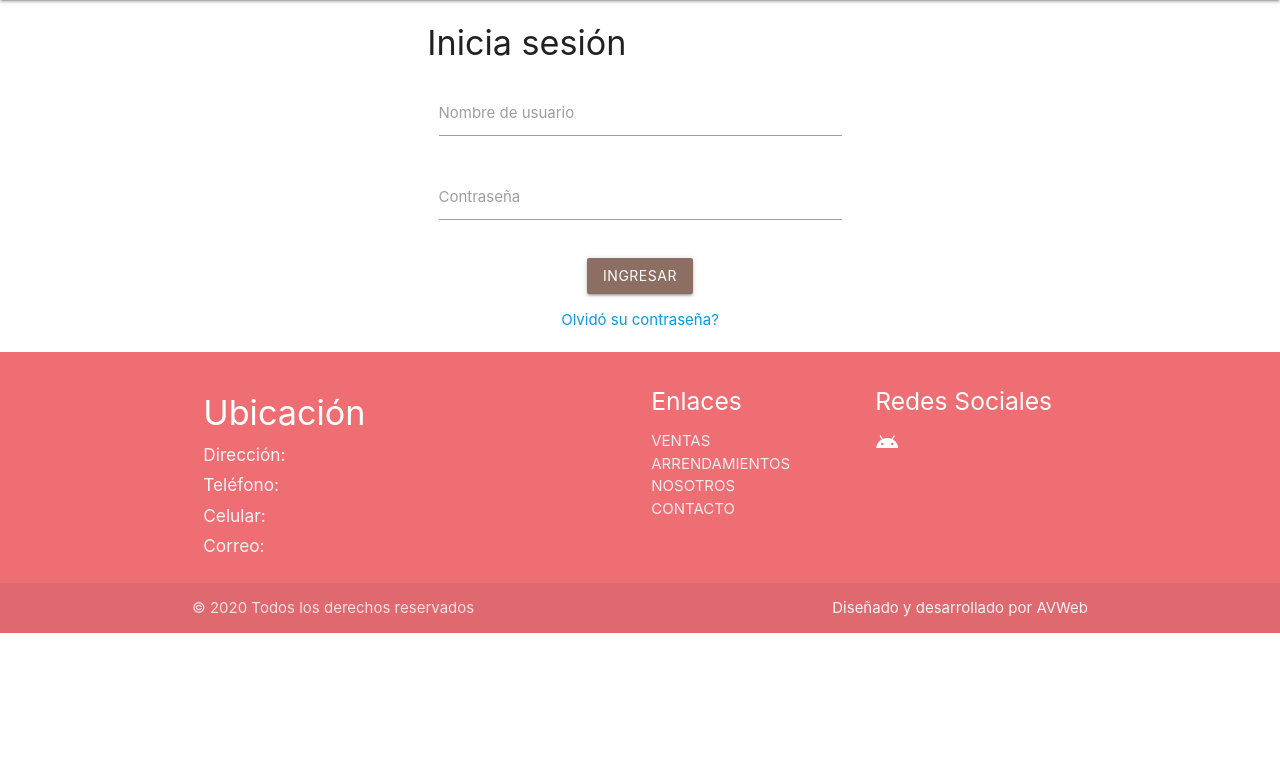
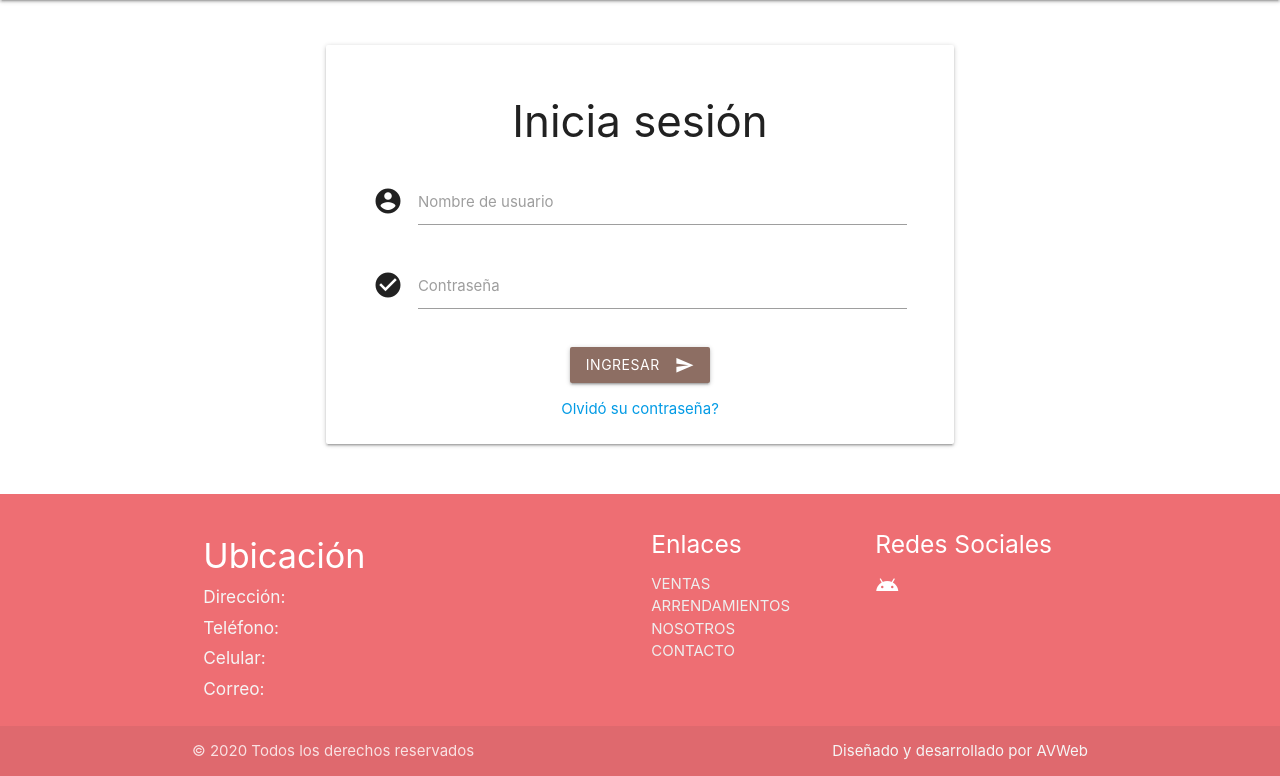
Before and after one commit to Vanne280/Proyecto-Inmobiliaria, a Django app: template templates/registration/login.html in a window 1280 px wide. Shown: the part 128-904 px from the top of the page. Before the commit the page ends 761 px from the top, so only its background shows below. Run offline with Django 3.2, Linux system fonts and the light colour scheme; the template is opened without the code that fills it, so the values that code supplies are empty; some libraries are stand-ins or nearby versions.

Commit message:
Login y registro
Se hicieron cambios en el diseño del registro y el inicio de sesión

```diff
--- a/templates/registration/login.html
+++ b/templates/registration/login.html
@@ -2,24 +2,26 @@
 
 {% block container %}
 
-
+<br>
+<div class="section container">
   <div class="row">
-  <div class="col s12"></div>
-  <div class="col s12 m4 l3"></div>
-  <div class="col s12 m4 l6">
-    <h4>Inicia sesión </h4>
-    <form method="post">
-      {% csrf_token %}
+    <div class="row card-panel">
+      <h3 class="center-align">Inicia sesión</h3>
+      <form class="col s12" method="post">{% csrf_token %}
         <div class="input-field col s12">
-        <input id="username" type="text" name="username" required>
+          <i class="material-icons prefix">account_circle</i>
+          <input id="username" type="text" name="username" class="validate" required>
           <label for="username">Nombre de usuario</label>
         </div>
         <div class="input-field col s12">
-        <input id="password" type="password" name="password" required>
+          <i class="material-icons prefix">check_circle</i>
+          <input id="password" type="password" name="password" class="validate" required>
           <label for="password">Contraseña</label>
         </div>
         <div class="input-field col s12" style="text-align:center;">
-        <button class="btn waves-effect brown lighten-1" type="submit" name="action">Ingresar</button>
+          <button class="btn waves-effect brown lighten-1" type="submit" name="action">Ingresar
+            <i class="material-icons right">send</i>
+          </button>
         </div>
         <div style="text-align:center;">
           <a href="#" class="ForgetPwd">Olvidó su contraseña?</a>
@@ -33,6 +35,10 @@
       {% endif %}
     </div>
   </div>
+</div>
+
+</div>
+
 <div class="col s12 m4 l3"></div>
 
 
```
Also changed, not shown: templates/registration/signup.html (+38 -7 lines), templates/inmueble/inmueble_detail.html (line endings or trailing spaces). Lines whose indentation alone changed are shown as unchanged.
